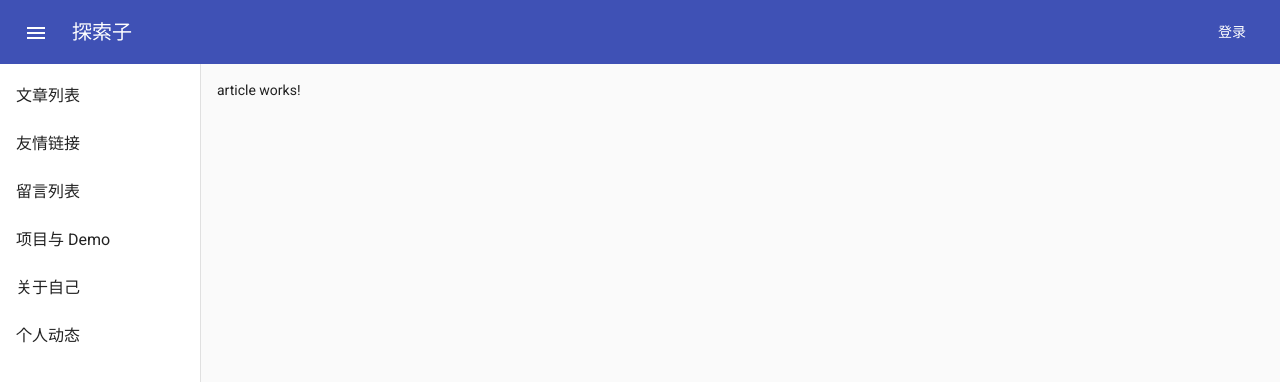
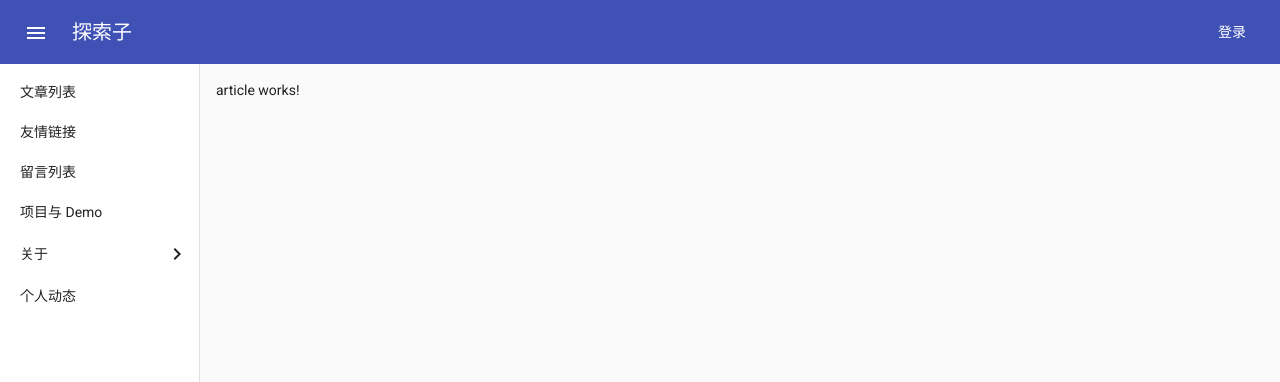
Before and after one commit to hsiaofongw/angular-demo-1, an Angular app: page /articles in a window 1280 px wide. Shown: the top 382 px of the page. Built offline with nearby package versions, Linux system fonts and the light colour scheme.

Commit message:
feat: 实现了菜单

```diff
--- a/src/app/shared-modules/layout/components/layout/layout.component.css
+++ b/src/app/shared-modules/layout/components/layout/layout.component.css
@@ -12,8 +12,8 @@
   height: 100%;
 }
 
-.nav-item {
-  min-width: 200px;
+.sider {
+  width: 200px;
 }
 
 .title {
@@ -27,3 +27,8 @@
   justify-content: space-between;
   align-items: center;
 }
+
+.has-subentry {
+  display: flex;
+  justify-content: space-between;
+}
--- a/src/app/shared-modules/layout/components/layout/layout.component.html
+++ b/src/app/shared-modules/layout/components/layout/layout.component.html
@@ -16,9 +16,10 @@
 </mat-toolbar>
 
 <mat-drawer-container class="drawer-container" [hasBackdrop]="false">
-  <mat-drawer #drawer [mode]="'side'" [opened]="true">
+  <mat-drawer class="sider" #drawer [mode]="'side'" [opened]="true">
     <mat-nav-list>
-      <a *ngFor="let menuItem of menuData" class="nav-item" mat-list-item [routerLink]="'/'+menuItem.path">{{ menuItem.name }}</a>
+      <!-- <a *ngFor="let menuItem of menuData" class="nav-item" mat-list-item [routerLink]="'/'+menuItem.path">{{ menuItem.name }}</a> -->
+      <app-nav-tree [menuData]="menuData"></app-nav-tree>
    </mat-nav-list>
   </mat-drawer>
 
--- /dev/null
+++ b/src/app/shared-modules/layout/components/nav-tree/nav-tree.component.css
@@ -0,0 +1,24 @@
+.tree-invisible {
+  display: none;
+}
+
+.example-tree-node {
+  display: block;
+}
+
+.has-subentry {
+  display: flex;
+  justify-content: space-between;
+  align-items: center;
+}
+
+.entry {
+  padding-top: 10px;
+  padding-bottom: 10px;
+  padding-right: 10px;;
+  cursor: pointer;
+}
+
+.entry:hover {
+  background-color: rgb(203, 210, 216);
+}
--- /dev/null
+++ b/src/app/shared-modules/layout/components/nav-tree/nav-tree.component.html
@@ -0,0 +1,35 @@
+<cdk-tree [dataSource]="dataSource" [treeControl]="treeControl">
+  <cdk-nested-tree-node *cdkTreeNodeDef="let node" class="example-tree-node">
+    <div
+      class="entry"
+      cdkTreeNodePadding
+      [cdkTreeNodePadding]="node.level + 1"
+      [cdkTreeNodePaddingIndent]="20"
+      [routerLink]="node.fullPath"
+    >
+      {{ node.name }}
+    </div>
+  </cdk-nested-tree-node>
+
+  <cdk-nested-tree-node
+    *cdkTreeNodeDef="let node; when: hasChild"
+    class="example-tree-node"
+  >
+    <div
+      cdkTreeNodePadding
+      [cdkTreeNodePadding]="node.level + 1"
+      [cdkTreeNodePaddingIndent]="20"
+      cdkTreeNodeToggle
+      class="entry has-subentry"
+    >
+      <div>{{ node.name }}</div>
+      <mat-icon class="mat-icon-rtl-mirror">
+        {{ treeControl.isExpanded(node) ? "expand_more" : "chevron_right" }}
+      </mat-icon>
+    </div>
+
+    <div [class.tree-invisible]="!treeControl.isExpanded(node)">
+      <ng-container cdkTreeNodeOutlet></ng-container>
+    </div>
+  </cdk-nested-tree-node>
+</cdk-tree>
--- /dev/null
+++ b/src/app/shared-modules/layout/components/nav-tree/nav-tree.component.ts
@@ -0,0 +1,64 @@
+import { ArrayDataSource } from '@angular/cdk/collections';
+import { Component, OnInit, Input, SimpleChanges } from '@angular/core';
+import { NestedTreeControl } from '@angular/cdk/tree';
+import { IMenuItem } from 'src/app/shared-modules/menu/interface';
+
+interface IMenuNode {
+  name: string;
+  children?: IMenuNode[];
+  path: string;
+  fullPath?: string;
+  level?: number;
+}
+
+@Component({
+  selector: 'app-nav-tree',
+  templateUrl: './nav-tree.component.html',
+  styleUrls: ['./nav-tree.component.css'],
+})
+export class NavTreeComponent implements OnInit {
+
+  @Input()
+  menuData: IMenuItem[] = [];
+
+  treeControl = new NestedTreeControl<IMenuNode>((node) => node.children);
+  dataSource = new ArrayDataSource([] as IMenuNode[]);
+
+  hasChild = (_: number, node: IMenuNode) =>
+    !!node.children && node.children.length > 0;
+
+  ngOnInit(): void {
+  }
+
+  ngOnChanges(_: SimpleChanges): void {
+    if (this.menuData?.length && this.menuData.length >= 0) {
+      this.attachTreeLevel(this.menuData, 0);
+      this.attachFullPath(this.menuData, '');
+      window.console.log(this.menuData);
+      this.dataSource  = new ArrayDataSource(this.menuData);
+    }
+  }
+
+  attachTreeLevel(menuNodes: IMenuNode[], level: number): void {
+    let nextLevelNodes: IMenuNode[] = [];
+    menuNodes.forEach(menuNode => {
+      menuNode.level = level;
+      if (menuNode.children && menuNode.children.length > 0) {
+        nextLevelNodes = [...nextLevelNodes, ...menuNode.children];
+      }
+    });
+
+    if (nextLevelNodes.length > 0) {
+      this.attachTreeLevel(nextLevelNodes, level+1);
+    }
+  }
+
+  attachFullPath(menuNodes: IMenuNode[], currentPath: string): void {
+    menuNodes.forEach(menuNode => {
+      menuNode.fullPath = currentPath + '/' + menuNode.path;
+      if (menuNode.children && menuNode.children.length > 0) {
+        this.attachFullPath(menuNode.children, menuNode.fullPath);
+      }
+    });
+  }
+}
--- a/src/app/shared-modules/layout/layout.module.ts
+++ b/src/app/shared-modules/layout/layout.module.ts
@@ -9,10 +9,12 @@ import { MatSidenavModule } from '@angular/material/sidenav';
 import { MatListModule } from '@angular/material/list';
 import { MenuModule } from '../menu/menu.module';
 import { MetaDataModule } from '../meta-data/meta-data.module';
+import { NavTreeComponent } from './components/nav-tree/nav-tree.component';
+import { CdkTreeModule } from '@angular/cdk/tree';
 
 /** 此 Module 负责导出一个实现全局 Layout 的组件 */
 @NgModule({
-  declarations: [LayoutComponent],
+  declarations: [LayoutComponent, NavTreeComponent],
   imports: [
     CommonModule,
     RouterModule,
@@ -23,6 +25,7 @@ import { MetaDataModule } from '../meta-data/meta-data.module';
     MatListModule,
     MenuModule,
     MetaDataModule,
+    CdkTreeModule,
   ],
   exports: [LayoutComponent],
 })
--- a/src/app/shared-modules/menu/config.ts
+++ b/src/app/shared-modules/menu/config.ts
@@ -19,8 +19,22 @@ export const menuData: IMenuItem[] = [
     path: 'demos',
   },
   {
-    name: '关于自己',
+    name: '关于',
     path: 'about',
+    children: [
+      {
+        name: '自我介绍',
+        path: 'myself',
+      },
+      {
+        name: '此站点',
+        path: 'this-site',
+      },
+      {
+        name: '个人简历',
+        path: 'resume',
+      }
+    ]
   },
   {
     name: '个人动态',
```
Also changed, not shown: 1 other file (tests, documents, lock files or other folders).
